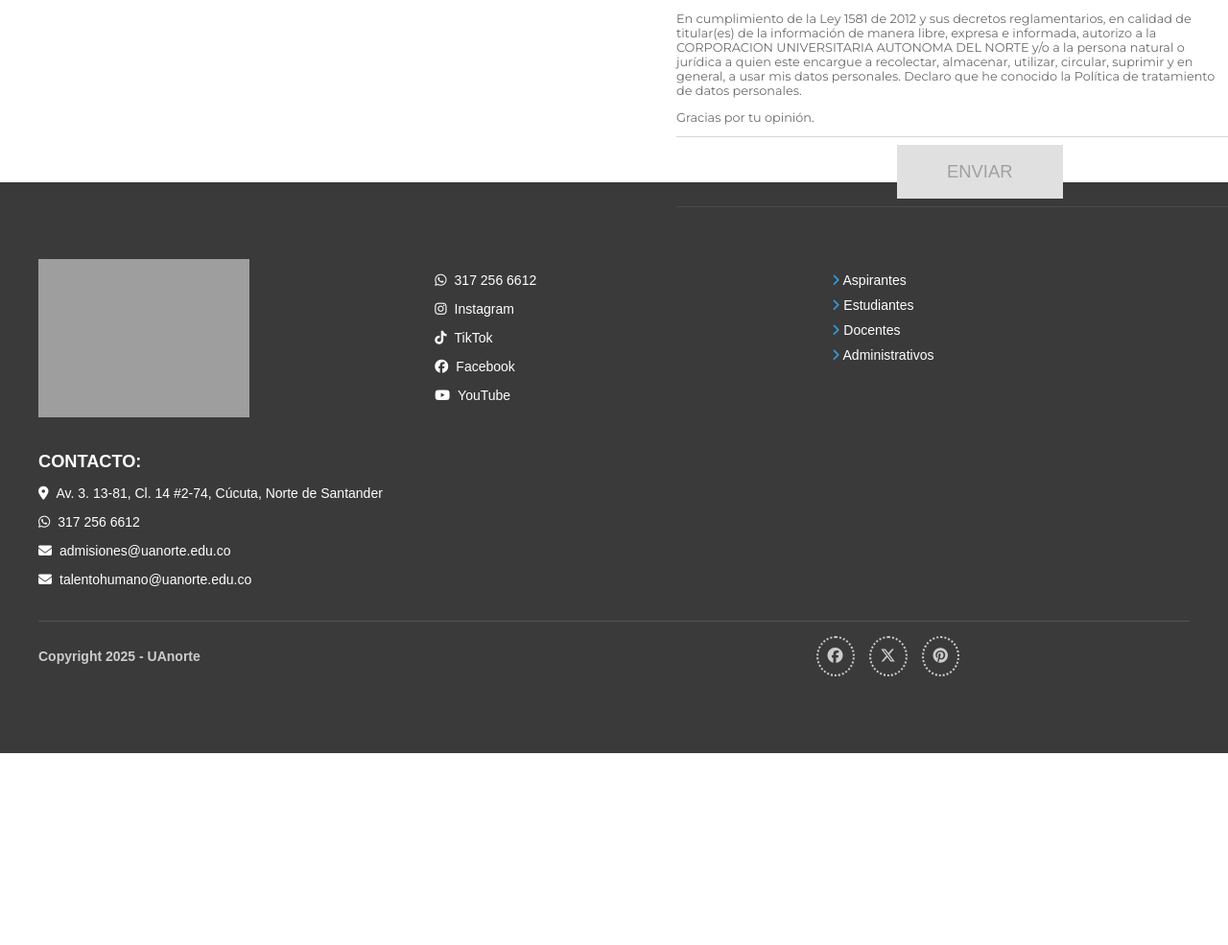
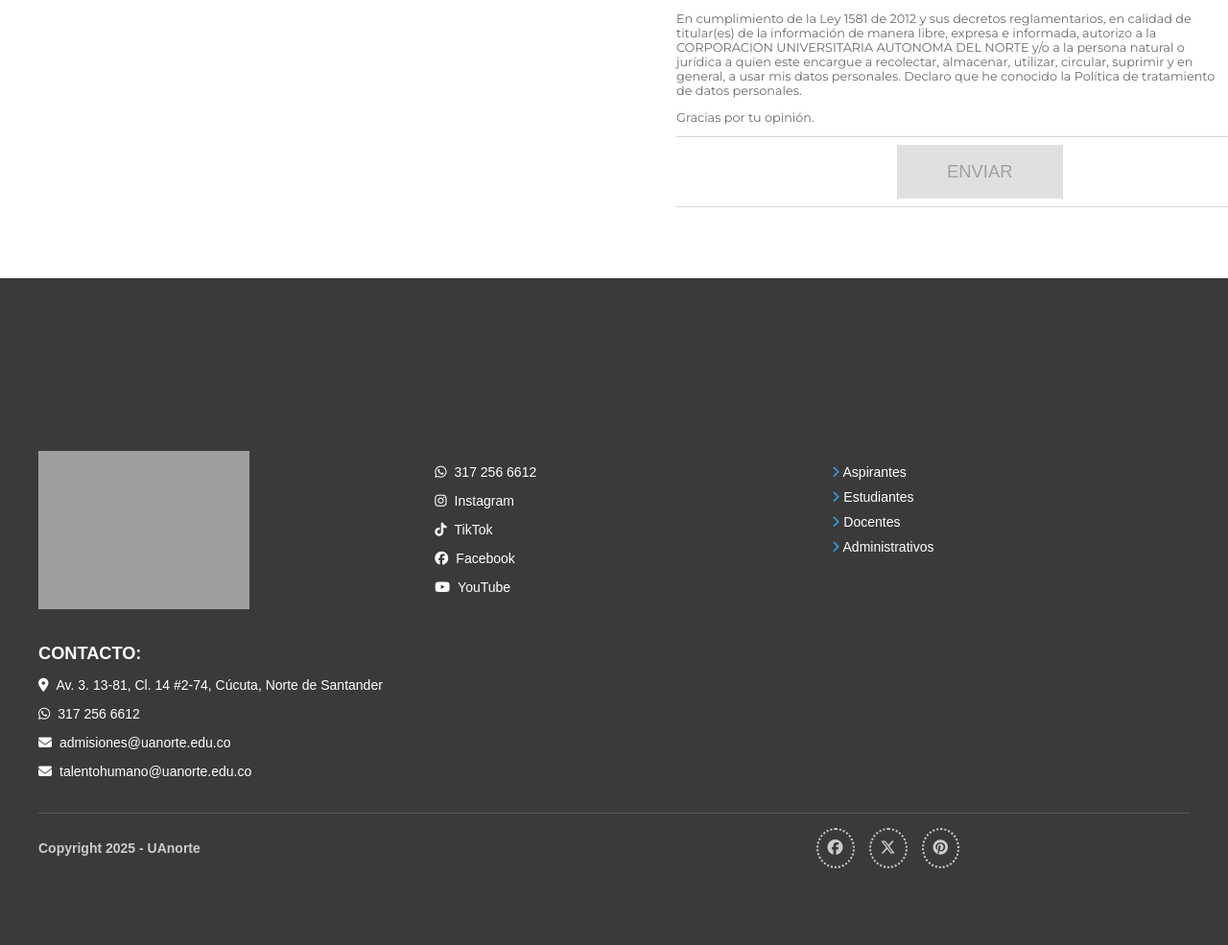
Before and after one commit to GiovanniFlorez/WebSite-UAnorte, a Django app: page /derecho/ in a window 1280 px wide. Shown: the part 2445-3430 px from the top of the page at 96% size. Before the commit the page ends 3230 px from the top, so only its background shows below. Run offline with Django 5.2, Linux system fonts and the light colour scheme; grey boxes are pictures that could not be loaded.

Commit message:
Add files via upload

```diff
--- a/nuevoweb/miapp/static/miapp/css/cienciaInnovacion.css
+++ b/nuevoweb/miapp/static/miapp/css/cienciaInnovacion.css
@@ -68,7 +68,6 @@ body, html{
     margin-left: 0;
     width: 100%;
 }
-
 
 .text{
     font-size: 20px;
--- a/nuevoweb/miapp/static/miapp/css/comunicacionSocialMedios.css
+++ b/nuevoweb/miapp/static/miapp/css/comunicacionSocialMedios.css
@@ -322,7 +322,7 @@ select {
     cursor: pointer;
 }
 
-#footer{
+.footer{
     margin-top: 100px;
 }
 
--- a/nuevoweb/miapp/static/miapp/css/derecho.css
+++ b/nuevoweb/miapp/static/miapp/css/derecho.css
@@ -322,7 +322,7 @@ select {
     cursor: pointer;
 }
 
-#footer{
+.footer{
     margin-top: 100px;
 }
 
--- a/nuevoweb/miapp/static/miapp/css/especializacionDerechoAdministrativo.css
+++ b/nuevoweb/miapp/static/miapp/css/especializacionDerechoAdministrativo.css
@@ -327,7 +327,7 @@ select {
     cursor: pointer;
 }
 
-#footer{
+.footer{
     margin-top: 100px;
 }
 
--- a/nuevoweb/miapp/static/miapp/css/especializacionIntervencionComunitaria.css
+++ b/nuevoweb/miapp/static/miapp/css/especializacionIntervencionComunitaria.css
@@ -317,7 +317,7 @@ select {
     cursor: pointer;
 }
 
-#footer{
+.footer{
     margin-top: 100px;
 }
 
--- a/nuevoweb/miapp/static/miapp/css/psicologia.css
+++ b/nuevoweb/miapp/static/miapp/css/psicologia.css
@@ -324,7 +324,7 @@ select {
     cursor: pointer;
 }
 
-#footer{
+.footer{
     margin-top: 100px;
 }
 
--- a/nuevoweb/miapp/static/miapp/css/trabajoSocial.css
+++ b/nuevoweb/miapp/static/miapp/css/trabajoSocial.css
@@ -324,7 +324,7 @@ select {
     cursor: pointer;
 }
 
-#footer{
+.footer{
     margin-top: 100px;
 }
 
```
